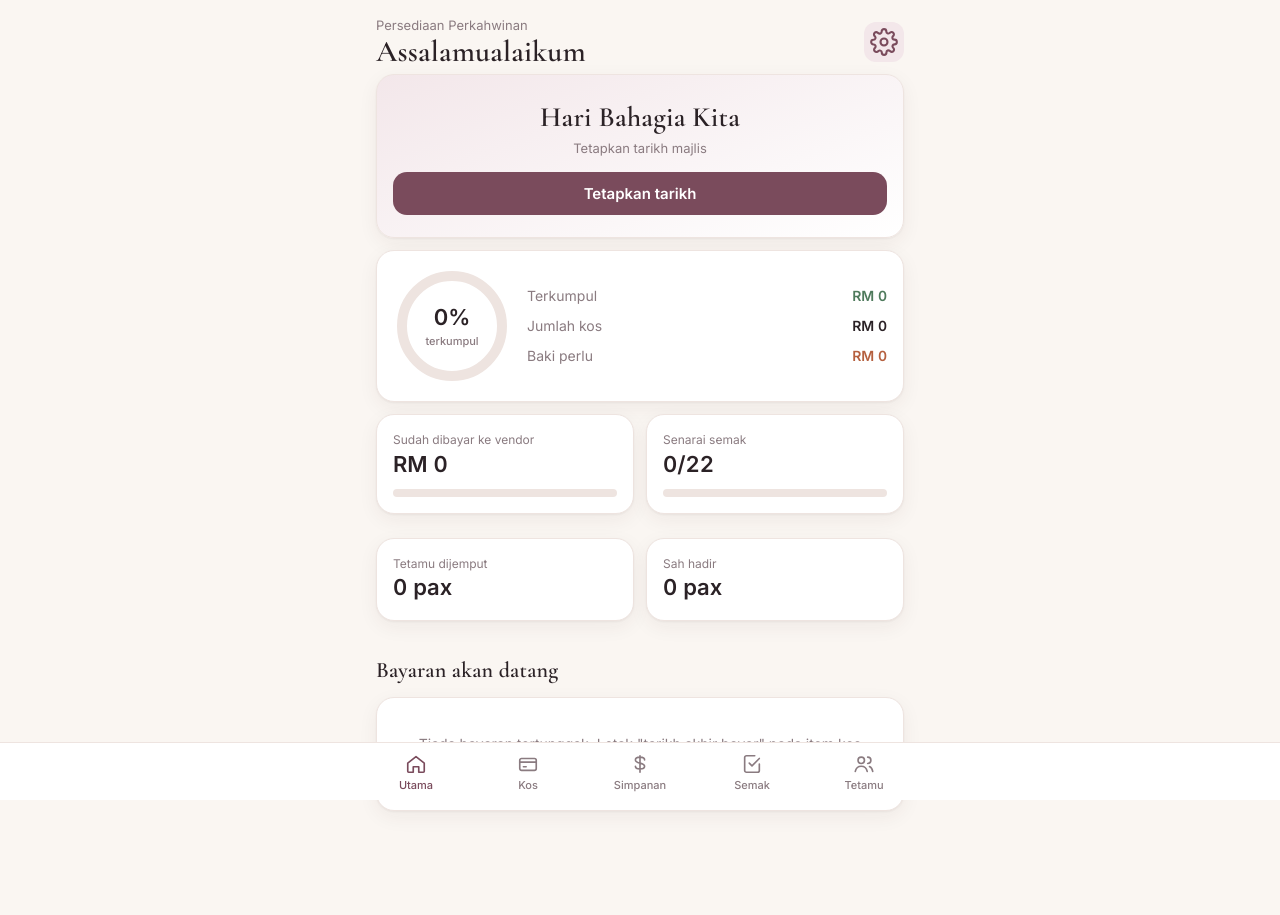
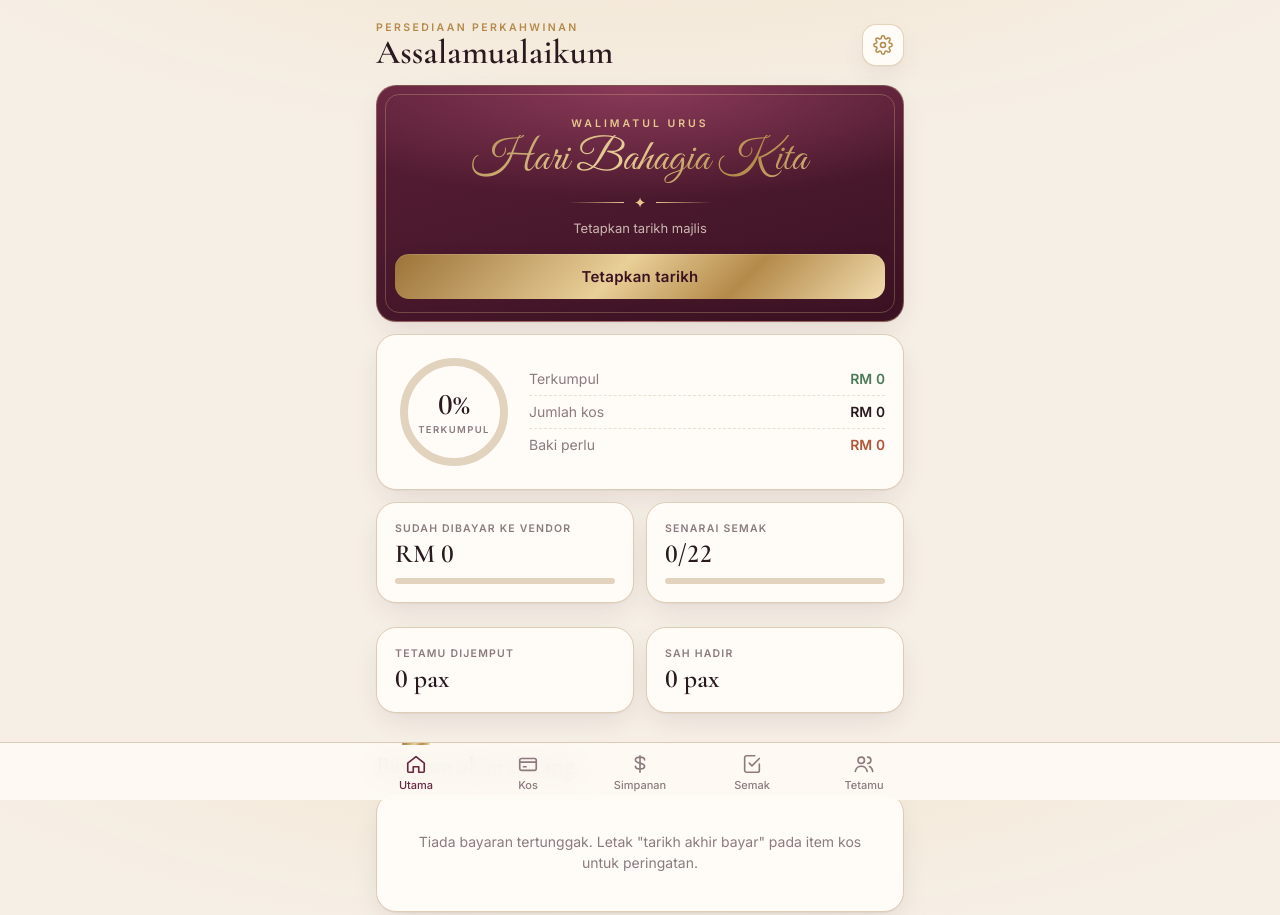
Before and after one commit to hazz17/persediaan-kahwin, a plain HTML site: page index.html in a window 1280 px wide. Shown: the top 915 px of the page. Drawn offline with nearby package versions, Linux system fonts and the light colour scheme.

Commit message:
Rupa premium: burgundy & emas, nama skrip, kad kaca
Co-Authored-By: Claude Opus 5.5 <noreply@anthropic.com>

```diff
--- a/index.html
+++ b/index.html
@@ -5,54 +5,70 @@
 <meta name="viewport" content="width=device-width, initial-scale=1, viewport-fit=cover">
 <title>Persediaan Kahwin</title>
 <meta name="description" content="Rancang kos, simpanan, senarai semak dan tetamu untuk hari perkahwinan.">
-<meta name="theme-color" content="#7a4b5c">
+<meta name="theme-color" content="#4a1a2e">
 <link rel="manifest" href="manifest.json">
 <link rel="icon" href="icons/icon-192.png">
 <link rel="apple-touch-icon" href="icons/icon-192.png">
 <meta name="apple-mobile-web-app-capable" content="yes">
 <meta name="apple-mobile-web-app-title" content="Kahwin">
 <link rel="preconnect" href="https://fonts.googleapis.com">
-<link href="https://fonts.googleapis.com/css2?family=Cormorant+Garamond:wght@500;600&family=Inter:wght@400;500;600&display=swap" rel="stylesheet">
+<link href="https://fonts.googleapis.com/css2?family=Cormorant+Garamond:ital,wght@0,500;0,600;0,700;1,500&family=Great+Vibes&family=Inter:wght@400;500;600&display=swap" rel="stylesheet">
 <style>
 :root{
-  --bg:#faf6f2; --card:#ffffff; --ink:#2b2226; --muted:#8a7b80; --line:#eee4e0;
-  --accent:#7a4b5c; --accent-soft:#f3e7ea; --gold:#b8935a; --ok:#4f7a5c; --warn:#b5603f;
-  --radius:18px; --shadow:0 1px 2px rgba(60,30,40,.05),0 6px 20px rgba(60,30,40,.06);
+  --bg:#f6efe6; --card:#fffcf7; --ink:#2a1a20; --muted:#8c7a7f; --line:#eadfd2;
+  --accent:#6b2742; --accent-2:#4a1a2e; --accent-soft:#f3e6e6; --gold:#b48a4a; --gold-2:#e6c88f;
+  --goldgrad:linear-gradient(135deg,#9c7338 0%,#e9cf98 45%,#b48a4a 70%,#f1dcae 100%);
+  --ok:#4c7a58; --warn:#b0563a;
+  --radius:20px; --shadow:0 1px 1px rgba(74,26,46,.04),0 10px 30px -8px rgba(74,26,46,.14);
 }
 @media (prefers-color-scheme: dark){
-  :root{--bg:#1b1618;--card:#261f22;--ink:#f3ecee;--muted:#a8999e;--line:#3a2f33;
-    --accent:#d9a3b4;--accent-soft:#3a2a30;--gold:#d8b77f;--ok:#8cc29b;--warn:#e89a7a;
-    --shadow:none}
+  :root{--bg:#140d10;--card:#1f1519;--ink:#f5ece4;--muted:#a8969a;--line:#3a2a2f;
+    --accent:#e2b3c0;--accent-2:#2a141d;--accent-soft:#33212a;--gold:#d8b77f;--gold-2:#f0d9a8;--ok:#8cc29b;--warn:#e89a7a;
+    --shadow:0 10px 30px -10px rgba(0,0,0,.6)}
 }
 *{box-sizing:border-box;-webkit-tap-highlight-color:transparent}
 html,body{margin:0;background:var(--bg);color:var(--ink);font:15px/1.45 Inter,system-ui,sans-serif}
+body{background:radial-gradient(1200px 500px at 50% -200px,color-mix(in srgb,var(--gold-2) 35%,transparent),transparent 70%),var(--bg);background-attachment:fixed}
+.script{font-family:"Great Vibes",cursive;font-weight:400}
+.goldtxt{background:var(--goldgrad);-webkit-background-clip:text;background-clip:text;color:transparent}
+.orn{display:flex;align-items:center;justify-content:center;gap:10px;color:var(--gold-2);margin:6px auto}
+.orn:before,.orn:after{content:"";height:1px;width:56px;background:linear-gradient(90deg,transparent,var(--gold-2))}
+.orn:after{transform:scaleX(-1)}
 body{padding-bottom:calc(84px + env(safe-area-inset-bottom))}
 .wrap{max-width:560px;margin:0 auto;padding:16px 16px 24px}
 h1,h2,.serif{font-family:"Cormorant Garamond",Georgia,serif;font-weight:600;letter-spacing:.2px}
-h1{font-size:30px;margin:0;line-height:1.1}
-h2{font-size:22px;margin:22px 0 10px}
-.top{display:flex;align-items:center;justify-content:space-between;padding-top:env(safe-area-inset-top);margin-bottom:6px}
+h1{font-size:34px;margin:0;line-height:1.05}
+h2{font-size:24px;margin:24px 0 10px}
+.top{display:flex;align-items:center;justify-content:space-between;padding-top:env(safe-area-inset-top);margin:4px 0 14px}
+.top .sub{text-transform:uppercase;letter-spacing:2.4px;font-size:10.5px;color:var(--gold);font-weight:600}
 .sub{color:var(--muted);font-size:13px}
-.card{background:var(--card);border-radius:var(--radius);box-shadow:var(--shadow);border:1px solid var(--line);padding:16px;margin-bottom:12px}
-.hero{text-align:center;padding:22px 16px;background:linear-gradient(160deg,var(--accent-soft),var(--card))}
-.names{font-size:28px;margin:0 0 2px}
-.cd{display:grid;grid-template-columns:repeat(4,1fr);gap:8px;margin:16px 0 6px}
-.cd div{background:var(--card);border:1px solid var(--line);border-radius:14px;padding:10px 0}
-.cd b{display:block;font-size:26px;font-variant-numeric:tabular-nums;color:var(--accent)}
-.cd span{font-size:11px;color:var(--muted);text-transform:uppercase;letter-spacing:.6px}
+.card{background:var(--card);border-radius:var(--radius);box-shadow:var(--shadow);border:1px solid color-mix(in srgb,var(--gold) 22%,var(--line));padding:18px;margin-bottom:12px;position:relative}
+.hero{text-align:center;padding:30px 18px 22px;color:#f7ecdf;border:1px solid rgba(230,200,143,.35);overflow:hidden;
+  background:radial-gradient(120% 80% at 50% 0%,#8a3a58 0%,transparent 60%),linear-gradient(165deg,#5a1f37 0%,#3a1222 100%)}
+.hero:before{content:"";position:absolute;inset:8px;border:1px solid rgba(230,200,143,.28);border-radius:14px;pointer-events:none}
+.hero .sub{color:rgba(247,236,223,.75)}
+.hero .kicker{font-size:10.5px;letter-spacing:3px;text-transform:uppercase;color:var(--gold-2);font-weight:600}
+.names{font-size:44px;margin:4px 0 2px;line-height:1.15}
+.cd{display:grid;grid-template-columns:repeat(4,1fr);gap:8px;margin:18px 0 4px}
+.cd div{background:rgba(255,255,255,.06);border:1px solid rgba(230,200,143,.3);border-radius:14px;padding:12px 0 9px;backdrop-filter:blur(6px)}
+.cd b{display:block;font:600 30px/1 "Cormorant Garamond",serif;font-variant-numeric:tabular-nums;background:var(--goldgrad);-webkit-background-clip:text;background-clip:text;color:transparent}
+.cd span{font-size:9.5px;color:rgba(247,236,223,.7);text-transform:uppercase;letter-spacing:1.6px}
 .ringrow{display:flex;gap:16px;align-items:center}
 .ring{width:118px;height:118px;flex:none;position:relative}
 .ring svg{transform:rotate(-90deg)}
-.ring .pct{position:absolute;inset:0;display:grid;place-items:center;text-align:center;font-weight:600;font-size:22px}
-.ring .pct small{display:block;font-size:11px;color:var(--muted);font-weight:500}
-.kv{display:flex;justify-content:space-between;padding:5px 0;font-size:14px}
+.ring .pct{position:absolute;inset:0;display:grid;place-items:center;text-align:center;font:600 30px/1 "Cormorant Garamond",serif}
+.ring .pct small{display:block;font:600 9.5px Inter,sans-serif;color:var(--muted);letter-spacing:1.4px;text-transform:uppercase;margin-top:4px}
+.kv{display:flex;justify-content:space-between;padding:6px 0;font-size:14px;border-bottom:1px dashed var(--line)}
+.kv:last-child{border-bottom:0}
 .kv span{color:var(--muted)} .kv b{font-variant-numeric:tabular-nums}
 .grid2{display:grid;grid-template-columns:1fr 1fr;gap:12px}
-.stat .n{font-size:22px;font-weight:600;font-variant-numeric:tabular-nums}
-.stat .l{font-size:12px;color:var(--muted)}
-.bar{height:8px;background:var(--line);border-radius:99px;overflow:hidden;margin-top:8px}
-.bar i{display:block;height:100%;background:var(--accent);border-radius:99px;transition:width .4s}
-.bar.gold i{background:var(--gold)}
+.stat .n{font:600 26px/1.15 "Cormorant Garamond",serif;font-variant-numeric:tabular-nums;margin-top:2px}
+.stat .l{font-size:10.5px;color:var(--muted);text-transform:uppercase;letter-spacing:1.2px;font-weight:600}
+.bar{height:6px;background:color-mix(in srgb,var(--gold) 14%,var(--line));border-radius:99px;overflow:hidden;margin-top:10px}
+.bar i{display:block;height:100%;background:linear-gradient(90deg,var(--accent-2),var(--accent));border-radius:99px;transition:width .5s}
+.bar.gold i{background:var(--goldgrad)}
+.cd b,.stat .n,.ring .pct,h1,h2,.catHead h3{font-variant-numeric:lining-nums tabular-nums!important}
+.tip{margin-top:14px;text-align:center;font-size:13px;color:var(--muted);background:color-mix(in srgb,var(--gold-2) 18%,transparent);border-radius:12px;padding:9px}
 .list .row{display:flex;align-items:center;gap:10px;padding:12px 0;border-top:1px solid var(--line);cursor:pointer}
 .list .row:first-child{border-top:0}
 .row .main{flex:1;min-width:0}
@@ -64,19 +80,22 @@ h2{font-size:22px;margin:22px 0 10px}
 .pill.ok{background:color-mix(in srgb,var(--ok) 15%,transparent);color:var(--ok)}
 .pill.warn{background:color-mix(in srgb,var(--warn) 15%,transparent);color:var(--warn)}
 .catHead{display:flex;justify-content:space-between;align-items:baseline}
-.catHead h3{margin:0;font-size:15px}
+.catHead h3{margin:0;font:600 20px "Cormorant Garamond",serif}
 .chk{width:24px;height:24px;border-radius:8px;border:2px solid var(--line);flex:none;display:grid;place-items:center;cursor:pointer}
 .chk.on{background:var(--ok);border-color:var(--ok);color:#fff}
 .done .t{text-decoration:line-through;color:var(--muted)}
-.btn{appearance:none;border:0;border-radius:14px;padding:12px 16px;font:600 15px Inter,sans-serif;background:var(--accent);color:#fff;cursor:pointer;width:100%}
-.btn.ghost{background:var(--accent-soft);color:var(--accent)}
-.btn.danger{background:transparent;color:var(--warn);border:1px solid var(--line)}
-.iconbtn{appearance:none;border:0;background:var(--accent-soft);color:var(--accent);width:40px;height:40px;border-radius:12px;display:grid;place-items:center;cursor:pointer}
-.fab{position:fixed;right:max(16px,calc(50% - 264px));bottom:calc(96px + env(safe-area-inset-bottom));width:56px;height:56px;border-radius:18px;font-size:28px;line-height:1;box-shadow:0 8px 24px rgba(122,75,92,.35);z-index:5}
-nav{position:fixed;left:0;right:0;bottom:0;background:var(--card);border-top:1px solid var(--line);display:flex;justify-content:center;padding-bottom:env(safe-area-inset-bottom);z-index:10}
+.btn{appearance:none;border:0;border-radius:14px;padding:13px 16px;font:600 15px Inter,sans-serif;letter-spacing:.3px;background:linear-gradient(160deg,#7a2f4c,#4a1a2e);color:#fbeedd;cursor:pointer;width:100%;box-shadow:0 6px 18px -6px rgba(74,26,46,.55),inset 0 1px 0 rgba(255,255,255,.12)}
+.btn.ghost{background:var(--accent-soft);color:var(--accent);box-shadow:none}
+.btn.danger{background:transparent;color:var(--warn);border:1px solid var(--line);box-shadow:none}
+.btn.goldbtn{background:var(--goldgrad);color:#3a1222}
+.iconbtn{appearance:none;border:1px solid color-mix(in srgb,var(--gold) 35%,transparent);background:var(--card);color:var(--gold);width:42px;height:42px;border-radius:14px;display:grid;place-items:center;cursor:pointer;box-shadow:var(--shadow)}
+.iconbtn svg{width:20px;height:20px}
+.fab{position:fixed;right:max(16px,calc(50% - 264px));bottom:calc(96px + env(safe-area-inset-bottom));width:58px;height:58px;border-radius:50%;font-size:30px;font-weight:400;line-height:1;background:var(--goldgrad);color:#3a1222;box-shadow:0 10px 26px -6px rgba(156,115,56,.7),inset 0 1px 0 rgba(255,255,255,.5);z-index:5}
+nav{position:fixed;left:0;right:0;bottom:0;background:color-mix(in srgb,var(--card) 82%,transparent);backdrop-filter:blur(16px) saturate(1.4);-webkit-backdrop-filter:blur(16px) saturate(1.4);border-top:1px solid color-mix(in srgb,var(--gold) 25%,var(--line));display:flex;justify-content:center;padding-bottom:env(safe-area-inset-bottom);z-index:10}
 nav .in{display:flex;max-width:560px;width:100%}
 nav button{flex:1;appearance:none;border:0;background:none;color:var(--muted);padding:10px 0 8px;font:500 11px Inter,sans-serif;display:flex;flex-direction:column;align-items:center;gap:3px;cursor:pointer}
-nav button.on{color:var(--accent)}
+nav button.on{color:var(--accent);position:relative}
+nav button.on:before{content:"";position:absolute;top:0;width:28px;height:2px;border-radius:2px;background:var(--goldgrad)}
 nav svg{width:22px;height:22px}
 .empty{text-align:center;color:var(--muted);padding:20px 8px;font-size:14px}
 .seg{display:flex;background:var(--accent-soft);border-radius:12px;padding:3px;margin-bottom:12px}
@@ -156,7 +175,7 @@ function target(){const s=S.settings;if(!s.date)return null;return new Date(s.da
 /* ---------- views ---------- */
 function vHome(){
   const s=S.settings,T=totals(),tg=target();
-  const names=(s.n1||s.n2)?`${esc(s.n1||'…')} <span style="color:var(--gold)">&amp;</span> ${esc(s.n2||'…')}`:'Hari Bahagia Kita';
+  const names=(s.n1||s.n2)?`${esc(s.n1||'…')} <span style="font-size:.8em">&amp;</span> ${esc(s.n2||'…')}`:'Hari Bahagia Kita';
   let months=null; if(tg){months=Math.max(1,Math.ceil((tg-new Date())/(30.44*864e5)))}
   const perMonth=months?T.need/months:0;
   const done=S.tasks.filter(t=>t.done).length;
@@ -168,14 +187,17 @@ function vHome(){
   <div class="top"><div><div class="sub">Persediaan Perkahwinan</div><h1>Assalamualaikum</h1></div>
    <button class="iconbtn" id="gear" aria-label="Tetapan">${icon('gear')}</button></div>
   <div class="card hero">
-    <div class="names serif">${names}</div>
+    <div class="kicker">Walimatul Urus</div>
+    <div class="names script goldtxt">${names}</div>
+    <div class="orn">✦</div>
     <div class="sub">${tg?esc(tg.toLocaleDateString('ms-MY',{weekday:'long',day:'numeric',month:'long',year:'numeric'})):'Tetapkan tarikh majlis'}${s.venue?' · '+esc(s.venue):''}</div>
-    ${tg?`<div class="cd" id="cd"></div>`:`<div style="margin-top:14px"><button class="btn" id="setDate">Tetapkan tarikh</button></div>`}
+    ${tg?`<div class="cd" id="cd"></div>`:`<div style="margin-top:16px"><button class="btn goldbtn" id="setDate">Tetapkan tarikh</button></div>`}
   </div>
   <div class="card">
     <div class="ringrow">
-      <div class="ring"><svg width="118" height="118"><circle cx="59" cy="59" r="${r}" fill="none" stroke="var(--line)" stroke-width="10"/>
-        <circle cx="59" cy="59" r="${r}" fill="none" stroke="var(--accent)" stroke-width="10" stroke-linecap="round" stroke-dasharray="${C}" stroke-dashoffset="${C*(1-T.pct/100)}" style="transition:stroke-dashoffset .6s"/></svg>
+      <div class="ring"><svg width="118" height="118"><defs><linearGradient id="gg" x1="0" y1="0" x2="1" y2="1"><stop offset="0" stop-color="#9c7338"/><stop offset=".5" stop-color="#ecd29e"/><stop offset="1" stop-color="#b48a4a"/></linearGradient></defs>
+        <circle cx="59" cy="59" r="${r}" fill="none" stroke="color-mix(in srgb,var(--gold) 14%,var(--line))" stroke-width="8"/>
+        <circle cx="59" cy="59" r="${r}" fill="none" stroke="url(#gg)" stroke-width="8" stroke-linecap="round" stroke-dasharray="${C}" stroke-dashoffset="${C*(1-T.pct/100)}" style="transition:stroke-dashoffset .6s"/></svg>
         <div class="pct"><div>${Math.round(T.pct)}%<small>terkumpul</small></div></div></div>
       <div style="flex:1">
         <div class="kv"><span>Terkumpul</span><b style="color:var(--ok)">${rm(T.saved)}</b></div>
@@ -183,8 +205,8 @@ function vHome(){
         <div class="kv"><span>Baki perlu</span><b style="color:var(--warn)">${rm(T.need)}</b></div>
       </div>
     </div>
-    ${months&&T.need>0?`<div class="sub" style="margin-top:10px;text-align:center">Simpan <b style="color:var(--ink)">${rm(Math.ceil(perMonth))}</b> sebulan untuk ${months} bulan lagi</div>`:''}
-    ${T.est>0&&T.need===0?`<div class="sub" style="margin-top:10px;text-align:center;color:var(--ok)">Alhamdulillah, sasaran tercapai!</div>`:''}
+    ${months&&T.need>0?`<div class="tip">Simpan <b style="color:var(--ink)">${rm(Math.ceil(perMonth))}</b> sebulan untuk ${months} bulan lagi</div>`:''}
+    ${T.est>0&&T.need===0?`<div class="tip" style="color:var(--ok)">Alhamdulillah, sasaran tercapai!</div>`:''}
   </div>
   <div class="grid2">
     <div class="card stat"><div class="l">Sudah dibayar ke vendor</div><div class="n">${rm(T.paid)}</div><div class="bar gold"><i style="width:${T.est?T.paid/T.est*100:0}%"></i></div></div>
--- a/sw.js
+++ b/sw.js
@@ -1,4 +1,4 @@
-const CACHE = 'kahwin-v1';
+const CACHE = 'kahwin-v2';
 const ASSETS = ['./', './index.html', './manifest.json', './icons/icon-192.png', './icons/icon-512.png'];
 
 self.addEventListener('install', e => {
```
Also changed, not shown: icons/icon-192.png, icons/icon-512.png, manifest.json.
